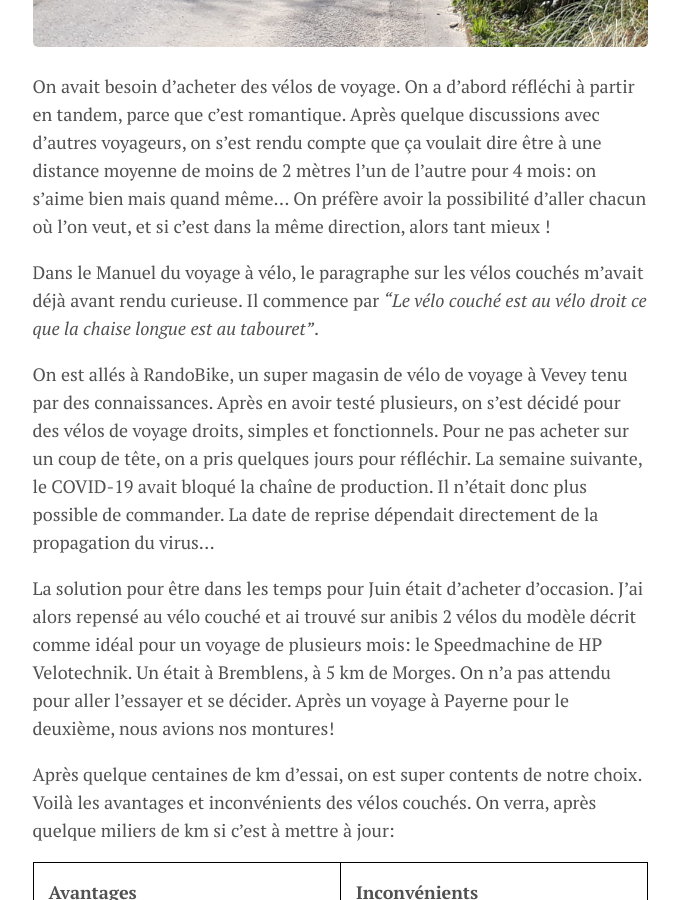
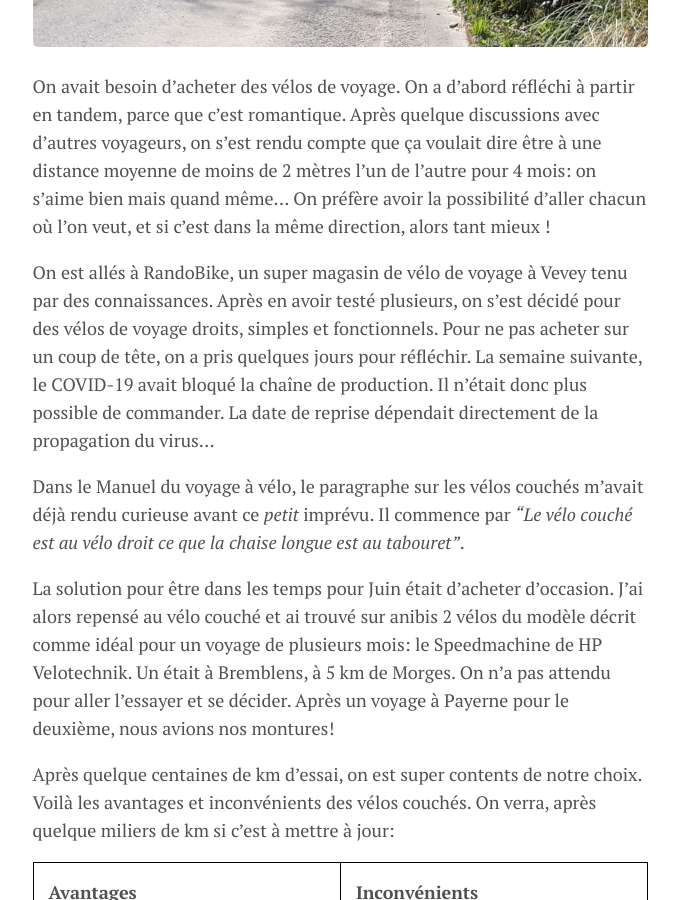
Before and after one commit to cyclovoyage/cyclovoyage.github.io, a Jekyll site: the page built from _posts/2020-04-21-velo-couche.md, in a window 1280 px wide and 900 px high, scrolled down 518 px. Shown: the whole window, without its empty margins (300-979 px from the left). Built offline with Jekyll 4.4.1, drawn with Linux system fonts in a browser that asks for light colours.

Commit message:
Update 2020-04-21-velo-couche.md

```diff
--- a/_posts/2020-04-21-velo-couche.md
+++ b/_posts/2020-04-21-velo-couche.md
@@ -8,9 +8,9 @@ image: cyclo_troinex.jpg
 ---
 On avait besoin d'acheter des vélos de voyage. On a d'abord réfléchi à partir en tandem, parce que c'est romantique. Après quelque discussions avec d’autres voyageurs, on s'est rendu compte que ça voulait dire être à une distance moyenne de moins de 2 mètres l'un de l'autre pour 4 mois: on s'aime bien mais quand même... On préfère avoir la possibilité d’aller chacun où l'on veut, et si c'est dans la même direction, alors tant mieux !
 
-Dans le Manuel du voyage à vélo, le paragraphe sur les vélos couchés m’avait déjà avant rendu curieuse. Il commence par *“Le vélo couché est au vélo droit ce que la chaise longue est au tabouret”*.
+On est allés à RandoBike, un super magasin de vélo de voyage à Vevey tenu par des connaissances. Après en avoir testé plusieurs, on s'est décidé pour des vélos de voyage droits, simples et fonctionnels. Pour ne pas acheter sur un coup de tête, on a pris quelques jours pour réfléchir. La semaine suivante, le COVID-19 avait bloqué la chaîne de production. Il n’était donc plus possible de commander. La date de reprise dépendait directement de la propagation du virus...
 
-On est allés à RandoBike, un super magasin de vélo de voyage à Vevey tenu par des connaissances. Après en avoir testé plusieurs, on s'est décidé pour des vélos de voyage droits, simples et fonctionnels. Pour ne pas acheter sur un coup de tête, on a pris quelques jours pour réfléchir. La semaine suivante, le COVID-19 avait bloqué la chaîne de production. Il n’était donc plus possible de commander. La date de reprise dépendait directement de la propagation du virus...
+Dans le Manuel du voyage à vélo, le paragraphe sur les vélos couchés m’avait déjà rendu curieuse avant ce *petit* imprévu. Il commence par *“Le vélo couché est au vélo droit ce que la chaise longue est au tabouret”*.
 
 La solution pour être dans les temps pour Juin était d’acheter d’occasion. J'ai alors repensé au vélo couché et ai trouvé sur anibis 2 vélos du modèle décrit comme idéal pour un voyage de plusieurs mois: le Speedmachine de HP Velotechnik. Un était à Bremblens, à 5 km de Morges. On n’a pas attendu pour aller l’essayer et se décider. Après un voyage à Payerne pour le deuxième, nous avions nos montures!
 
```
